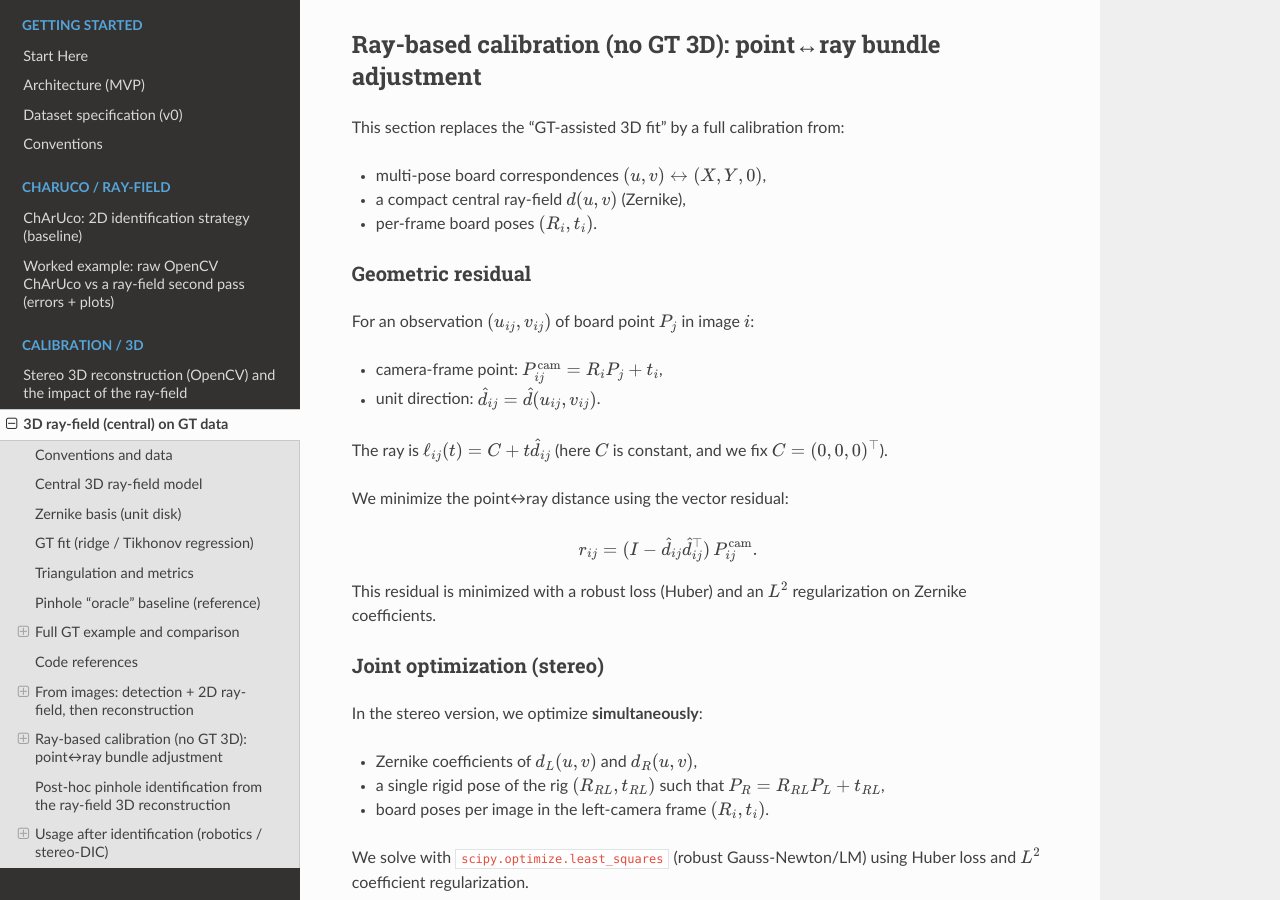
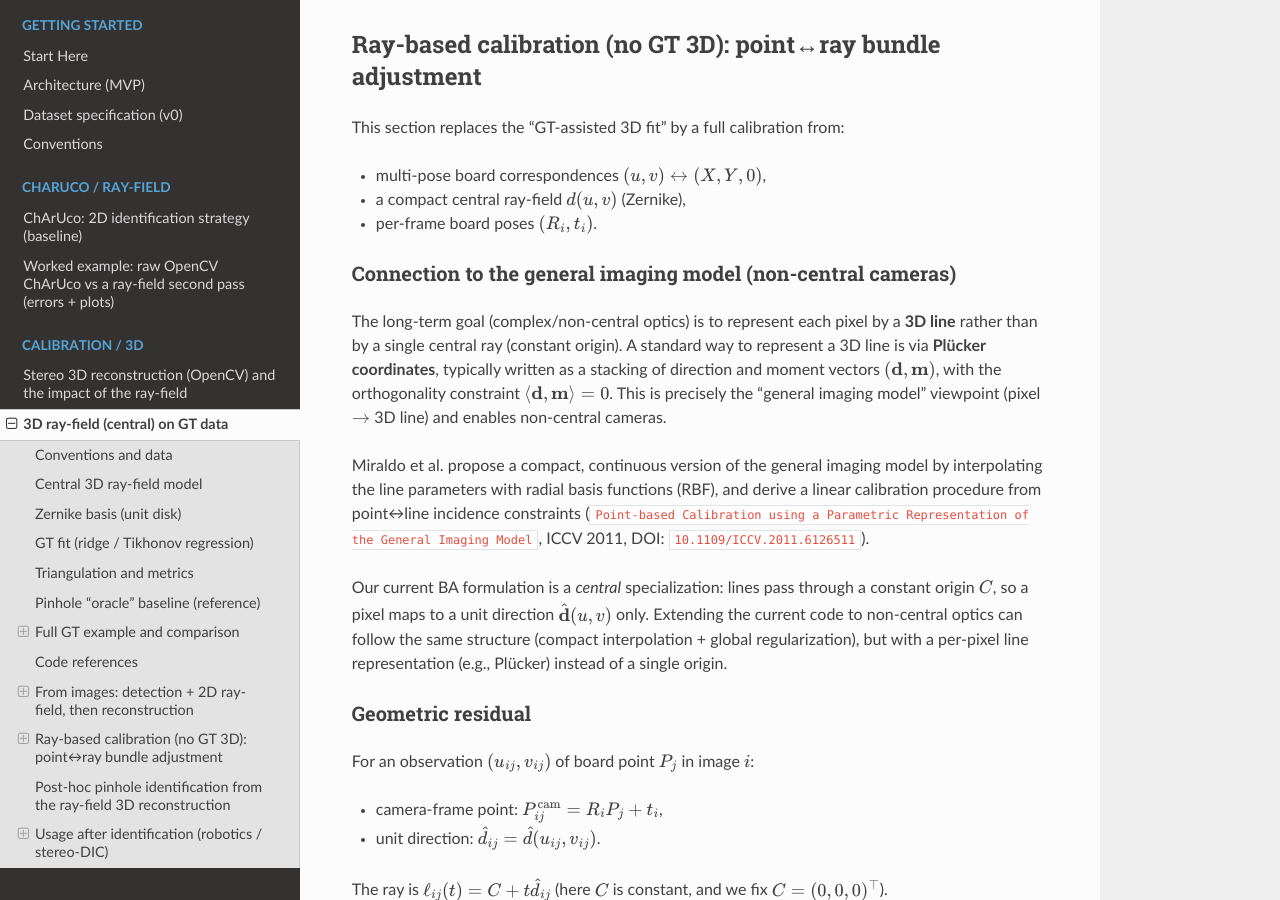
Before and after one commit to jeffwitz/StereoComplex, a Sphinx documentation site: the page built from docs/RAYFIELD3D_RECONSTRUCTION.md, in a window 1280 px wide and 900 px high, scrolled down 4692 px. Built offline with Sphinx 7.4.7 and the Read the Docs theme 3.1.0, drawn with Linux system fonts in a browser that asks for light colours; some of the changed text lies outside the part shown.

Commit message:
Docs/Paper: cite Miraldo ICCV11 general imaging model

```diff
--- a/docs/RAYFIELD3D_RECONSTRUCTION.md
+++ b/docs/RAYFIELD3D_RECONSTRUCTION.md
@@ -201,6 +201,21 @@ This section replaces the “GT-assisted 3D fit” by a full calibration from:
 - a compact central ray-field $d(u,v)$ (Zernike),
 - per-frame board poses $(R_i,t_i)$.
 
+### Connection to the general imaging model (non-central cameras)
+
+The long-term goal (complex/non-central optics) is to represent each pixel by a **3D line** rather than by a single
+central ray (constant origin). A standard way to represent a 3D line is via **Plücker coordinates**, typically written as a
+stacking of direction and moment vectors $(\mathbf d,\mathbf m)$, with the orthogonality constraint $\langle \mathbf d,\mathbf m\rangle=0$.
+This is precisely the “general imaging model” viewpoint (pixel $\rightarrow$ 3D line) and enables non-central cameras.
+
+Miraldo et al. propose a compact, continuous version of the general imaging model by interpolating the line parameters with
+radial basis functions (RBF), and derive a linear calibration procedure from point↔line incidence constraints
+(`Point-based Calibration using a Parametric Representation of the General Imaging Model`, ICCV 2011, DOI: `10.1109/ICCV.2011.6126511`).
+
+Our current BA formulation is a *central* specialization: lines pass through a constant origin $C$, so a pixel maps to a
+unit direction $\hat{\mathbf d}(u,v)$ only. Extending the current code to non-central optics can follow the same structure
+(compact interpolation + global regularization), but with a per-pixel line representation (e.g., Plücker) instead of a single origin.
+
 ### Geometric residual
 
 For an observation $(u_{ij},v_{ij})$ of board point $P_j$ in image $i$:
@@ -338,6 +353,8 @@ Notes:
 
 - The “dist err (% of GT)” is computed in pixel space via distortion-displacement vectors on sampled circles (see `pinhole_vs_gt.*.distortion_displacement_vs_gt` in the script JSON).
 - The post-hoc reprojection RMS reported under `pinhole_from_rayfield3d.reprojection_error_*` is a **self-consistency** metric on the same correspondences used to reconstruct the 3D points, and should not be interpreted as a standalone accuracy guarantee.
+-
+Reference: Miraldo, P., Araujo, H., Queiro, J., “Point-based Calibration using a Parametric Representation of the General Imaging Model”, *ICCV 2011*. DOI: `10.1109/ICCV.2011.6126511`.
 
 ## Usage after identification (robotics / stereo-DIC)
 
```
Also changed, not shown: 2 other files.
